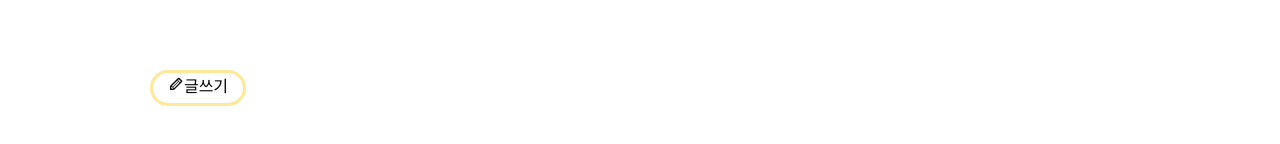
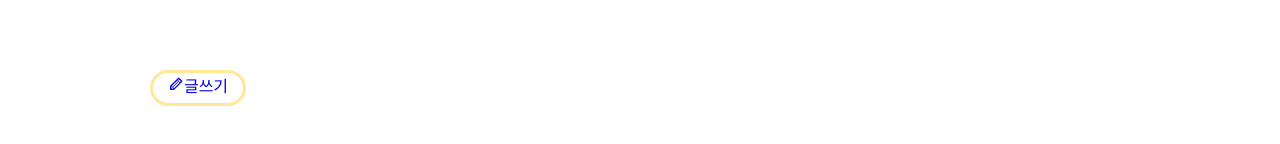
Before and after one commit to delaying/Foodi-e, a React (Create React App) app: page /post/change in a window 1280 px wide. Shown: the part 530-674 px from the top of the page. Built offline with nearby package versions, Linux system fonts and the light colour scheme; a web font is replaced by a local one.

Commit message:
더보기 링크연결

```diff
--- a/src/App.js
+++ b/src/App.js
@@ -19,6 +19,7 @@ function App() {
                     <Home/>
                 </Route>
 
+
             </Switch>
         </Router>
     );
--- a/src/component/PostComponent.js
+++ b/src/component/PostComponent.js
@@ -19,7 +19,7 @@ function Post() {
     let name = '나눔';
     let icon = freeIcon;
     const data = useLocation().pathname;
-    console.log(data);
+
     if (data == '/post/free') {
         name = '나눔';
         icon = freeIcon;
@@ -87,12 +87,14 @@ function Post() {
 
             </div>
 
+            <Link to={{pathname:`${data}/write`}}>
             <div className="writePost" style={writeStyle}>
                 <span className="write-icon">
                     <TiPencil/>
                 </span>
                 <span className="write-text">글쓰기</span>
             </div>
+            </Link>
         </div>
 
     )
```
